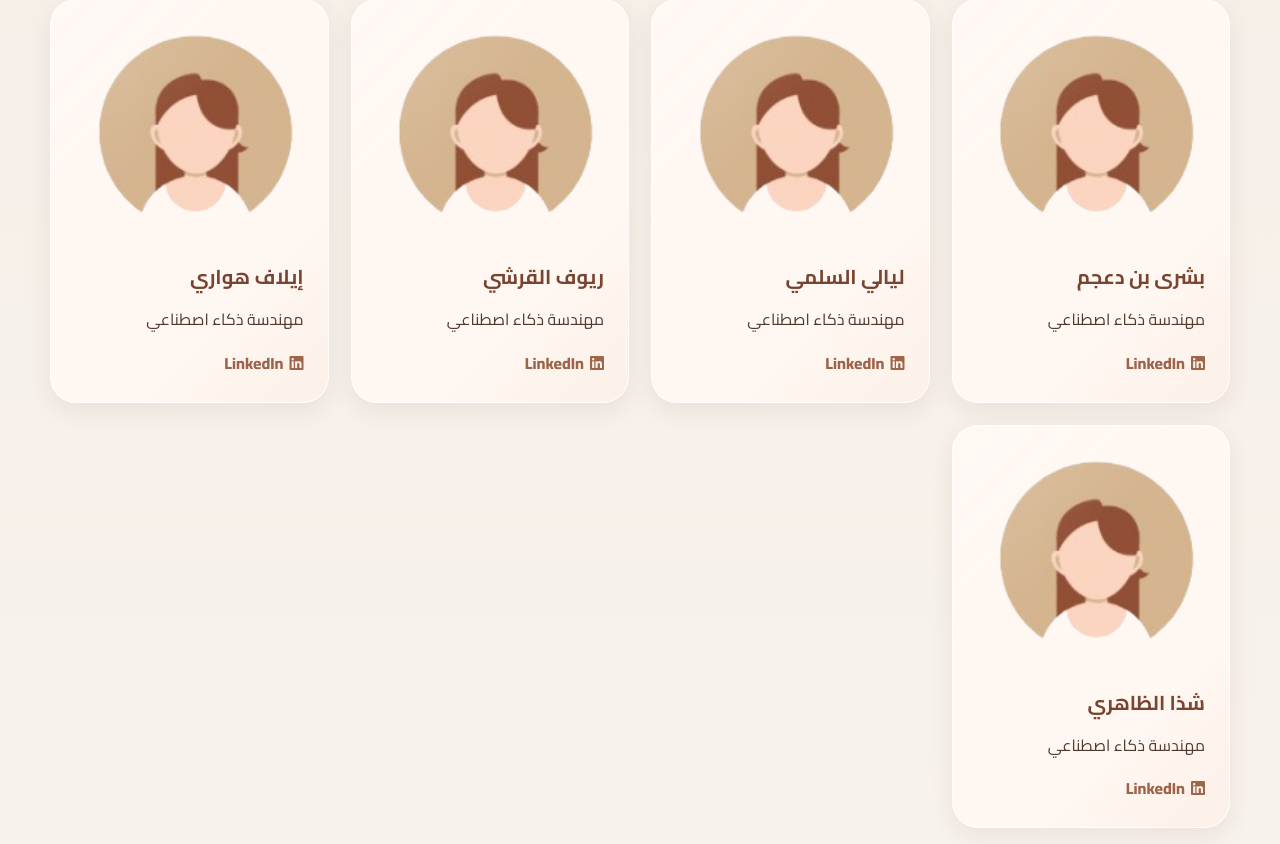
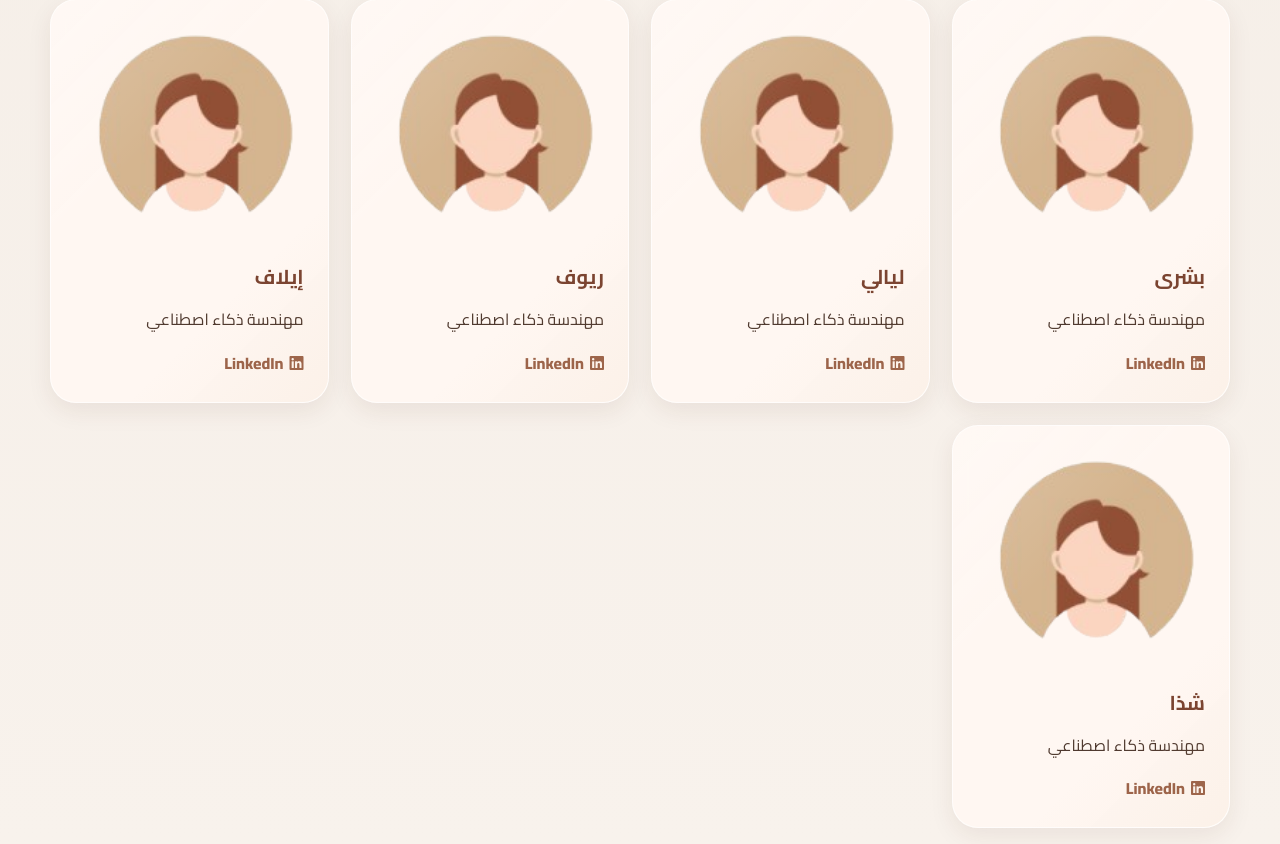
Before and after one commit to Buushra1dm/wajeez-legal-ai, a Flask app: page / in a window 1280 px wide. Shown: the part 2122-2966 px from the top of the page. Run offline with Flask 3, Linux system fonts and the light colour scheme; parts of the project's set-up code (start-up, migrations or seed data) failed here and were passed over.

Commit message:
Update index.html

```diff
--- a/templates/index.html
+++ b/templates/index.html
@@ -135,7 +135,7 @@
             <div class="team-cards">
                 <div class="card">
                     <img src="{{ url_for('static', filename='images/girl_pic.png') }}" alt="Bushra" class="team-img">
-                    <h3>بشرى بن دعجم</h3>
+                    <h3>بشرى </h3>
                     <p>مهندسة ذكاء اصطناعي</p>
                     <a href="https://www.linkedin.com/in/bushra-dajam" target="_blank" class="linkedin-link">
                         <i class="fab fa-linkedin"></i> LinkedIn
@@ -143,7 +143,7 @@
                 </div>
                 <div class="card">
                     <img src="{{ url_for('static', filename='images/girl_pic.png') }}" alt="Layali" class="team-img">
-                    <h3>ليالي السلمي</h3>
+                    <h3>ليالي </h3>
                     <p>مهندسة ذكاء اصطناعي</p>
                     <a href="https://www.linkedin.com/in/layali-alsolami" target="_blank" class="linkedin-link">
                         <i class="fab fa-linkedin"></i> LinkedIn
@@ -151,7 +151,7 @@
                 </div>
                 <div class="card">
                     <img src="{{ url_for('static', filename='images/girl_pic.png') }}" alt="Reyof" class="team-img">
-                    <h3>ريوف القرشي</h3>
+                    <h3>ريوف </h3>
                     <p>مهندسة ذكاء اصطناعي</p>
                     <a href="https://www.linkedin.com/in/reyof-alqurashi-97447b300" target="_blank" class="linkedin-link">
                         <i class="fab fa-linkedin"></i> LinkedIn
@@ -159,7 +159,7 @@
                 </div>
                 <div class="card">
                     <img src="{{ url_for('static', filename='images/girl_pic.png') }}" alt="Elaf" class="team-img">
-                    <h3>إيلاف هواري</h3>
+                    <h3>إيلاف </h3>
                     <p>مهندسة ذكاء اصطناعي</p>
                     <a href="https://www.linkedin.com/in/elaf-hawwari-24357b307" target="_blank" class="linkedin-link">
                         <i class="fab fa-linkedin"></i> LinkedIn
@@ -167,7 +167,7 @@
                 </div>
                 <div class="card">
                     <img src="{{ url_for('static', filename='images/girl_pic.png') }}" alt="Shatha" class="team-img">
-                    <h3>شذا الظاهري</h3>
+                    <h3>شذا </h3>
                     <p>مهندسة ذكاء اصطناعي</p>
                     <a href="https://www.linkedin.com/in/shatha-aldhahri-1668a02b7" target="_blank" class="linkedin-link">
                         <i class="fab fa-linkedin"></i> LinkedIn
```
